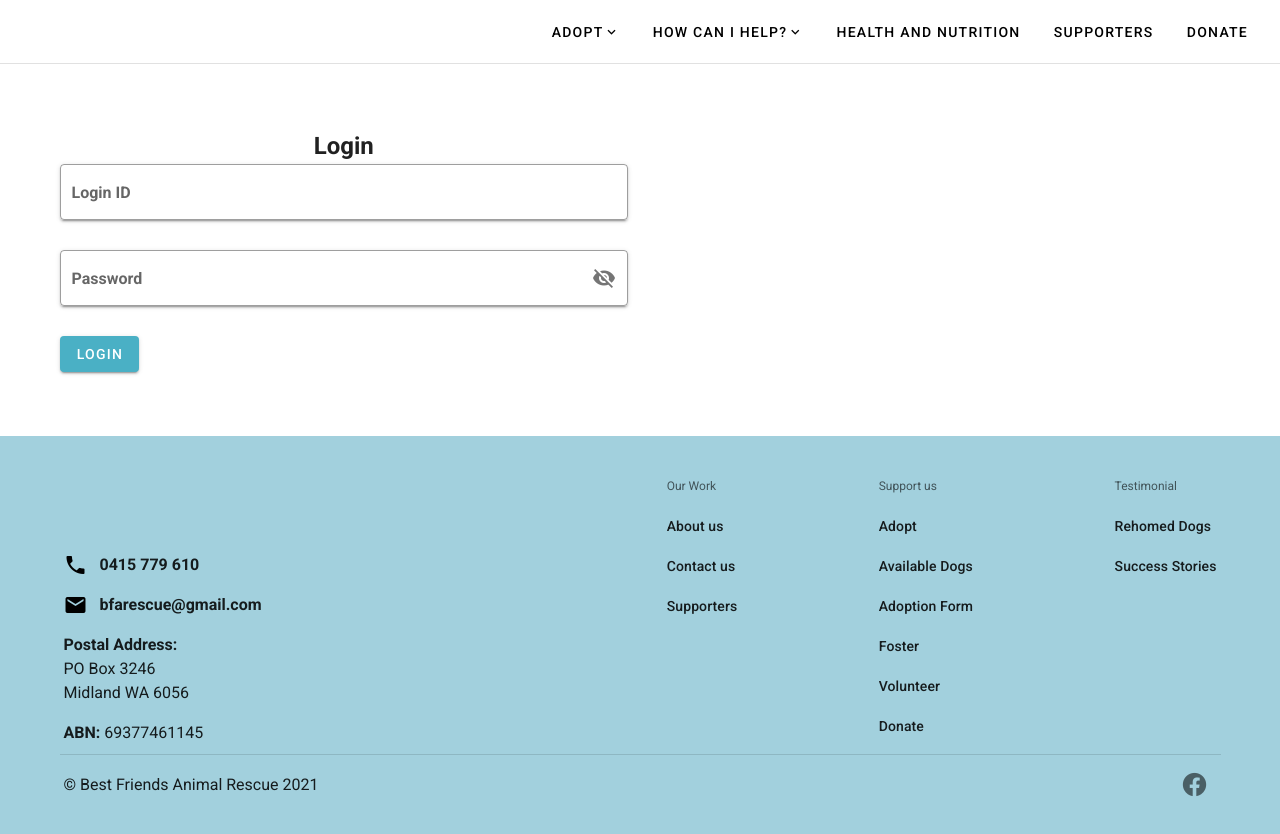
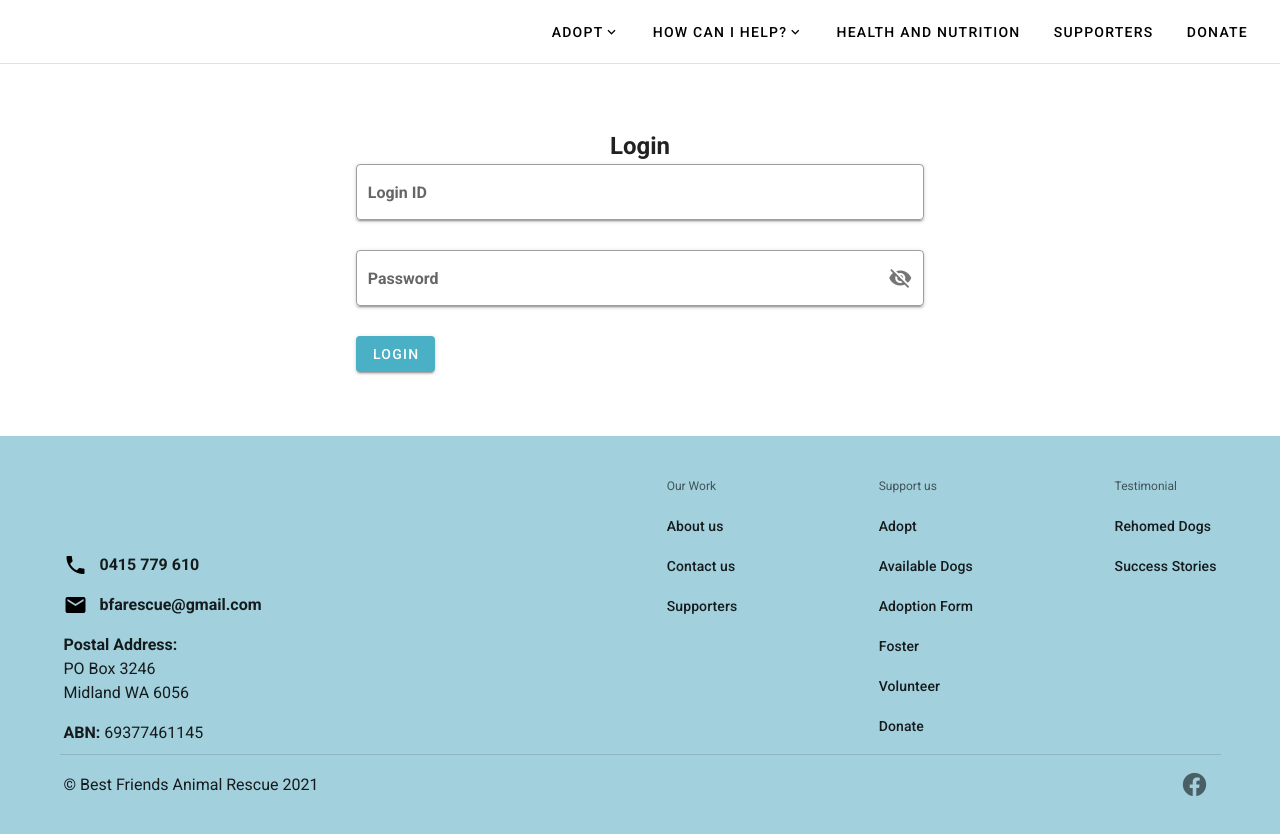
Before and after one commit to codersforcauses/bfa-rescue, a Nuxt app in the folder client/: page /login in a window 1280 px wide. Shown: the top 834 px of the page. Built offline with nearby package versions, Linux system fonts and the light colour scheme.

Commit message:
Ready to Merge ?
v-col = 6, aligned centre.

```diff
--- a/client/components/login/LoginForm.vue
+++ b/client/components/login/LoginForm.vue
@@ -2,7 +2,7 @@
   <v-sheet tile elevation="0" color="white">
     <v-container class="py-16">
       <v-row>
-        <v-col cols="6">
+        <v-col cols="6" class="mx-auto">
           <h2 style="text-align: center">Login</h2>
           <v-form ref="form" v-model="valid" lazy-validation>
             <v-text-field
```
